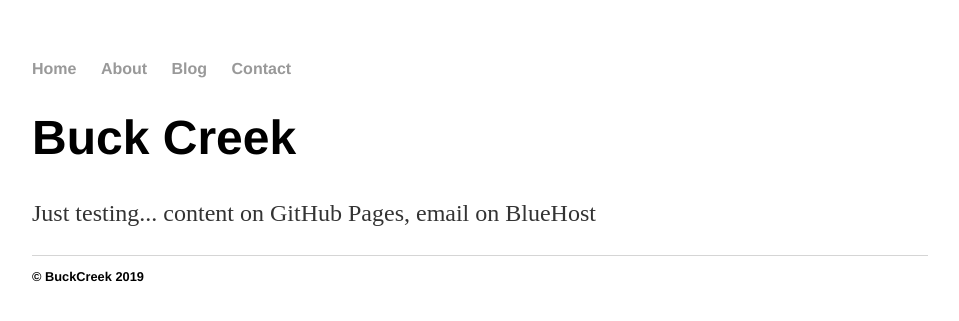
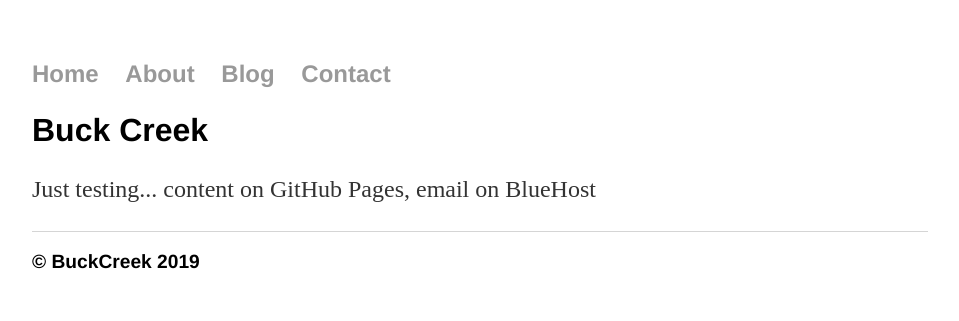
Before and after one commit to shanebp/shanebp.github.io, a Jekyll site: the page built from index.html, in a window 1280 px wide. Shown: the top 321 px of the page, without its empty margins (160-1119 px from the left). Built offline with Jekyll 4.4.1, drawn with Linux system fonts in a browser that asks for light colours.

Commit message:
Update main.css

```diff
--- a/css/main.css
+++ b/css/main.css
@@ -4,6 +4,7 @@ body {
 }
 nav ul, footer ul {
     font-family:'Helvetica', 'Arial', 'Sans-Serif';
+    font-size: 1.5em;
     padding: 0px;
     list-style: none;
     font-weight: bold;
@@ -20,7 +21,7 @@ a:hover {
     text-decoration: underline;
 }
 h1 {
-    font-size: 3em;
+    font-size: 2em;
     font-family:'Helvetica', 'Arial', 'Sans-Serif';
 }
 p {
@@ -41,4 +42,3 @@ ul.posts {
 ul.posts li {
     list-style: none;
 }
-Don't forget to commit the new CSS
```
